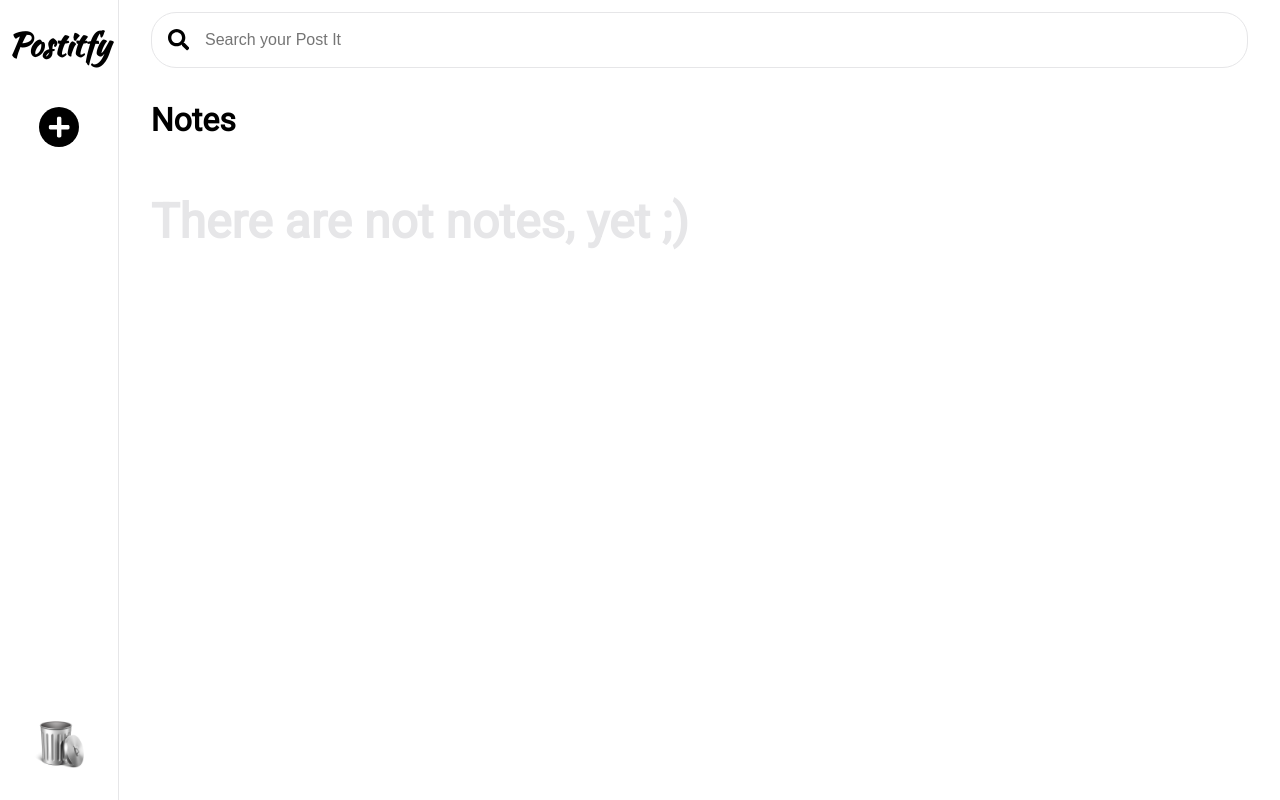
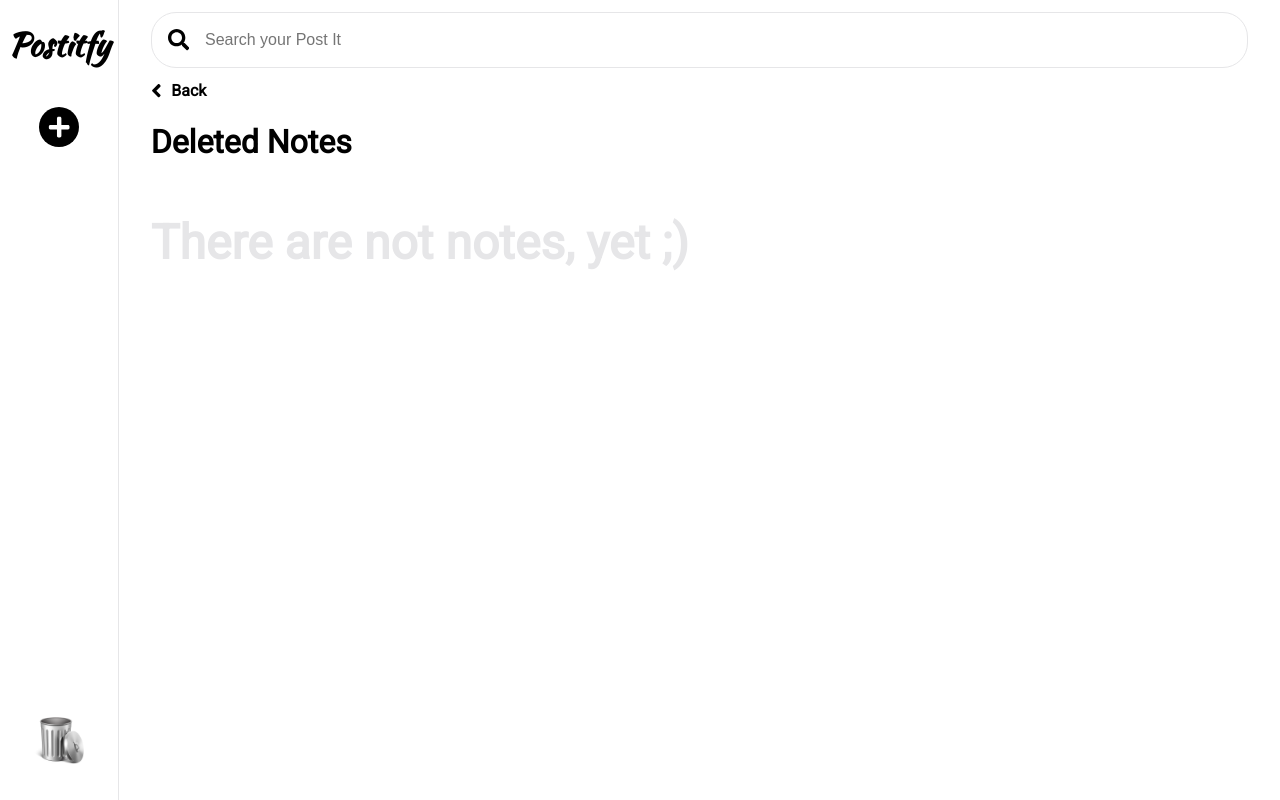
Before and after one commit to I-Mati/postitfy, a React (Create React App) app: page /trash in a window 1280 px wide. Built offline with nearby package versions, Linux system fonts and the light colour scheme.

Commit message:
Add Routing to trash and update Panel

```diff
--- a/src/App.css
+++ b/src/App.css
@@ -5,9 +5,10 @@
   --blue: #01d9ff;
   --green: #e8f09a;
   --violet: #b591fc;
+  --font: "Roboto", sans-serif;
 }
 body {
-  font-family: "Roboto", sans-serif;
+  font-family: var(--font);
 }
 
 .yellow {
--- a/src/App.js
+++ b/src/App.js
@@ -69,6 +69,7 @@ const App = () => {
 
   const onAddNewNote = (color) => handleEditing("", "ADD", color);
   const activeNotes = notes.filter((note) => note.active);
+  const inactiveNotes = notes.filter((note) => note.active === false);
   const inTrash = notes.some((note) => note.active === false);
 
   return (
@@ -76,8 +77,15 @@ const App = () => {
       <Router>
         <Sidebar newNote={onAddNewNote} inTrash={inTrash} />
         <Switch>
+          <Route exact path="/trash">
+            <Panel title="Deleted Notes" notes={inactiveNotes} />
+          </Route>
           <Route path="/">
-            <Panel notes={activeNotes} handleNote={handleEditing} />
+            <Panel
+              title="Notes"
+              notes={activeNotes}
+              handleNote={handleEditing}
+            />
           </Route>
         </Switch>
       </Router>
--- a/src/components/Panel/index.js
+++ b/src/components/Panel/index.js
@@ -1,15 +1,30 @@
+import { useLocation, Link } from "react-router-dom";
+import { FontAwesomeIcon } from "@fortawesome/react-fontawesome";
+import { faAngleLeft } from "@fortawesome/free-solid-svg-icons";
 import Searchbar from "../Searchbar";
 import Workspace from "../Workspace";
 import "./style.css";
 
-const Panel = ({ notes, handleNote }) => (
+const Panel = ({ title, notes, handleNote }) => {
+  const location = useLocation();
+  const isInTrash = location.pathname === "/trash";
+  return (
     <div id="panelContainer">
       <div id="contentContainer">
         <Searchbar />
-      <h1>Notes</h1>
+        {isInTrash && (
+          <div id="backButton">
+            <Link to="/">
+              <FontAwesomeIcon icon={faAngleLeft} size="lg" />
+              Back
+            </Link>
+          </div>
+        )}
+        <h1>{title}</h1>
         <Workspace notes={notes} handleNote={handleNote} />
       </div>
     </div>
   );
+};
 
 export default Panel;
--- a/src/components/Panel/style.css
+++ b/src/components/Panel/style.css
@@ -8,3 +8,17 @@
   flex-grow: 1;
   padding: 0 2rem;
 }
+
+#backButton a {
+  text-decoration: none;
+  color: black;
+  font-family: var(--font);
+  cursor: pointer;
+  font-weight: bold;
+  display: flex;
+  align-items: center;
+}
+
+#backButton a svg {
+  margin-right: 10px;
+}
--- a/src/components/Sidebar/index.js
+++ b/src/components/Sidebar/index.js
@@ -1,5 +1,6 @@
 import React from "react";
 import PropTypes from "prop-types";
+import { Link } from "react-router-dom";
 import ColorPicker from "../ColorPicker";
 import emptyBin from "../../assets/empty-bin.png";
 import fullBin from "../../assets/full-bin.png";
@@ -11,7 +12,9 @@ const Sidebar = ({ newNote, inTrash }) => (
       <h1 id="logo">Postitfy</h1>
       <ColorPicker newNote={newNote} />
     </div>
-    <img id="trash" src={!inTrash ? emptyBin : fullBin} alt="trash icon" />
+    <Link to="/trash">
+      <img id="trash" src={!inTrash ? emptyBin : fullBin} alt="trash icon" />{" "}
+    </Link>
   </div>
 );
 
--- a/src/components/Sidebar/style.css
+++ b/src/components/Sidebar/style.css
@@ -4,6 +4,7 @@
   flex-direction: column;
   align-items: center;
   justify-content: space-between;
+  height: 100vh;
   border-right: 1.3px solid var(--gray);
 }
 
```
Lines whose indentation alone changed are shown as unchanged.
